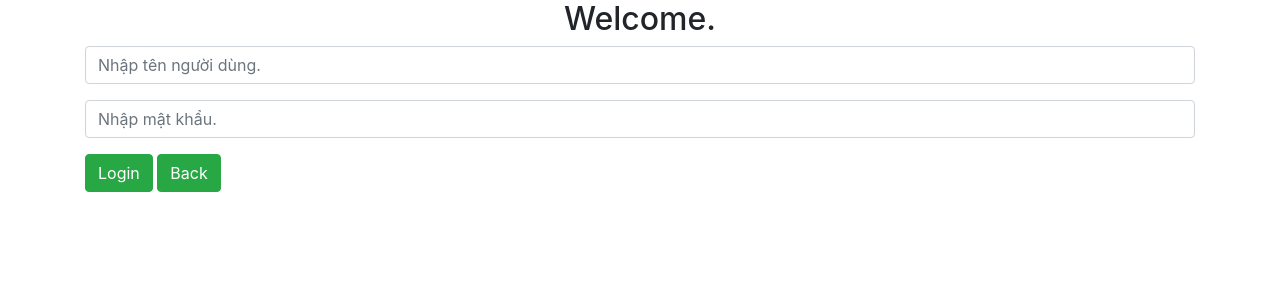
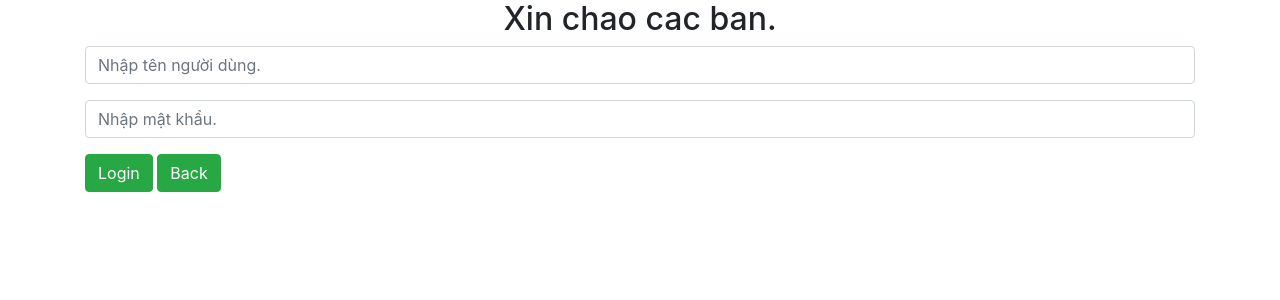
Before and after one commit to Dyan1804/test, a PHP site: page /login.php in a window 1280 px wide. Shown: the top 300 px of the page. Run offline with PHP 8.4, Linux system fonts and the light colour scheme; data that the repository does not hold is empty.

Commit message:
Duy Anh da sua file.

```diff
--- a/login.php
+++ b/login.php
@@ -15,7 +15,7 @@
 	<div class="container">
 		<div class="panel panel-primary">
 			<div class="panel-heading">
-				<h2 class="text-center">Welcome.</h2>
+				<h2 class="text-center">Xin chao cac ban.</h2>
 			</div>
 			<div class="panel-body">
 				<form method="post" action="index.php">
```
